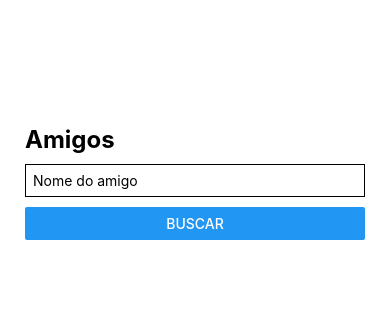
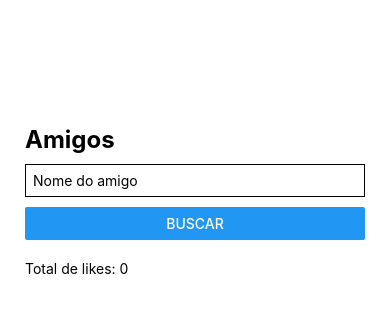
Before and after one commit to phaelslima/performanceapp, a React Native app: screen / in a window 390 px wide. Shown: the top 312 px of the page. Built offline with nearby package versions, Linux system fonts and the light colour scheme.

Commit message:
feat: add useMemo to friendList component

```diff
--- a/src/components/Friend.tsx
+++ b/src/components/Friend.tsx
@@ -5,7 +5,7 @@ interface Props {
   data: {
     id: number
     name: string
-    likes: string
+    likes: number
   }
 }
 
--- a/src/components/FriendList.tsx
+++ b/src/components/FriendList.tsx
@@ -1,5 +1,5 @@
-import React from 'react'
-import { View } from 'react-native'
+import React, { useMemo } from 'react'
+import { Text, View } from 'react-native'
 
 import { Friend } from './Friend'
 
@@ -7,13 +7,20 @@ interface Props {
   data: {
     id: number
     name: string
-    likes: string
+    likes: number
   }[]
 }
 
 export function FriendList({ data }: Props) {
+  const totalLikes = useMemo(() => {
+    return data.reduce((acc, cur) => {
+      return acc + cur.likes
+    }, 0)
+  }, [data])
+
   return (
     <View>
+      <Text>Total de likes: {totalLikes}</Text>
       {data.map(item => <Friend key={item.id} data={item} />)}
     </View>
   )
```
